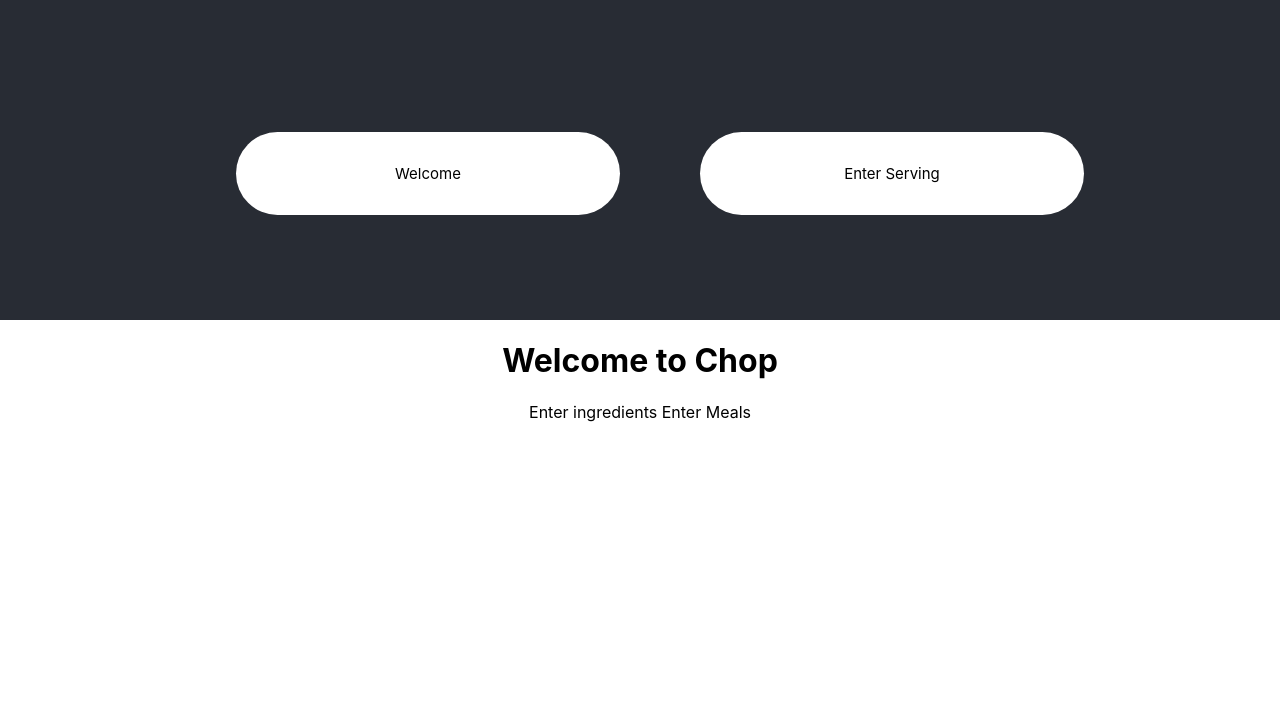
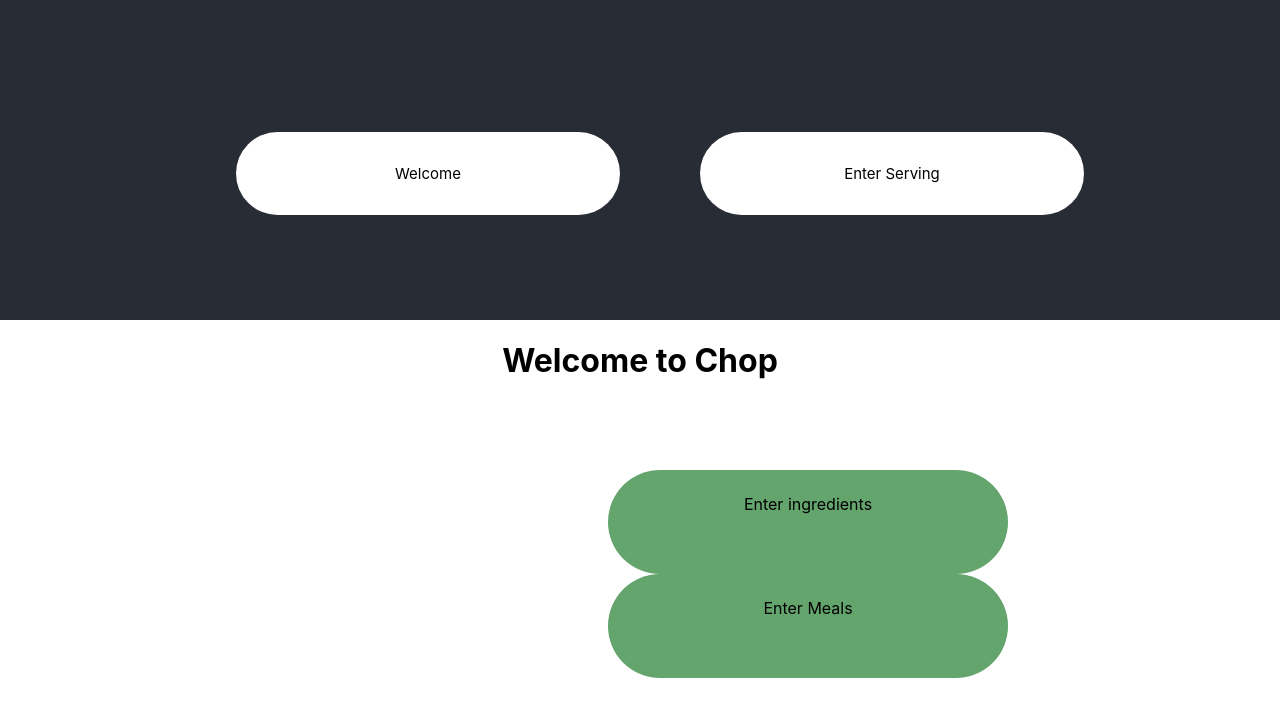
Before and after one commit to MKahacker/mj-food-tracker, a React (Create React App) app: page / in a window 1280 px wide. Shown: the top 716 px of the page. Built offline with nearby package versions, Linux system fonts and the light colour scheme; the HTML template or start-up script is replaced by a standard one.

Commit message:
Styling welcome page

```diff
--- /dev/null
+++ b/src/style/welcome-page.scss
@@ -0,0 +1,17 @@
+@import 'variables.scss';
+
+.welcome-page {
+  div {
+    margin: 7% 15%;
+    a {
+      background-color: rgba(100, 164, 109, 1);
+      border-radius: 25vh;
+      display: block;
+      float: right;
+      height: 10vh;
+      margin: 0 10vh;
+      padding-top: 3vh;
+      width: 50vh;
+    }
+  }
+}
--- a/src/welcome-page.tsx
+++ b/src/welcome-page.tsx
@@ -1,14 +1,17 @@
 import React, { Component } from 'react';
-import ServingForm from './serving-form';
 import { Link } from "react-router-dom";
+import './style/welcome-page.scss'
 
 export default class WelcomePage extends Component {
   render() {
+    const cssClass = 'welcome-page'
     return (
-      <div>
+      <div className={cssClass}>
         <h1> Welcome to Chop</h1>
-        <Link to="/ingredients"> Enter ingredients </Link>
-        <Link to="/serving"> Enter Meals </Link>
+        <div>
+          <Link to="/ingredients"> Enter ingredients </Link>
+          <Link to="/serving"> Enter Meals </Link>
+        </div>
       </div>
     )
   }
```
